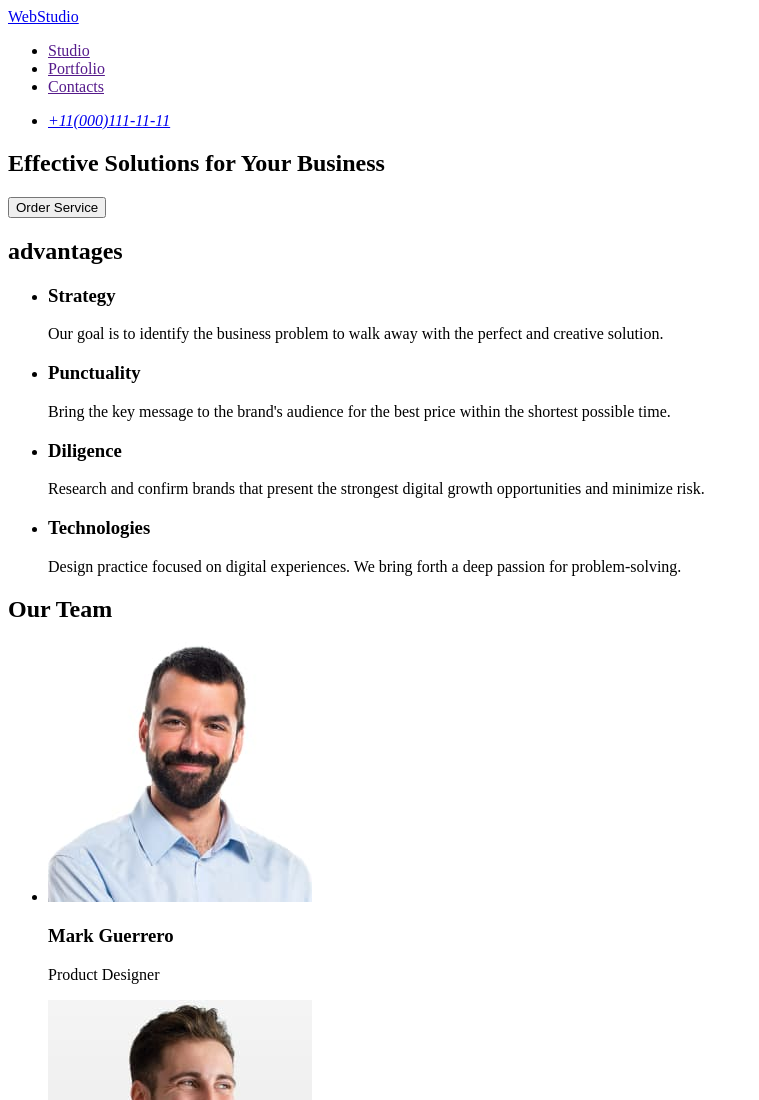
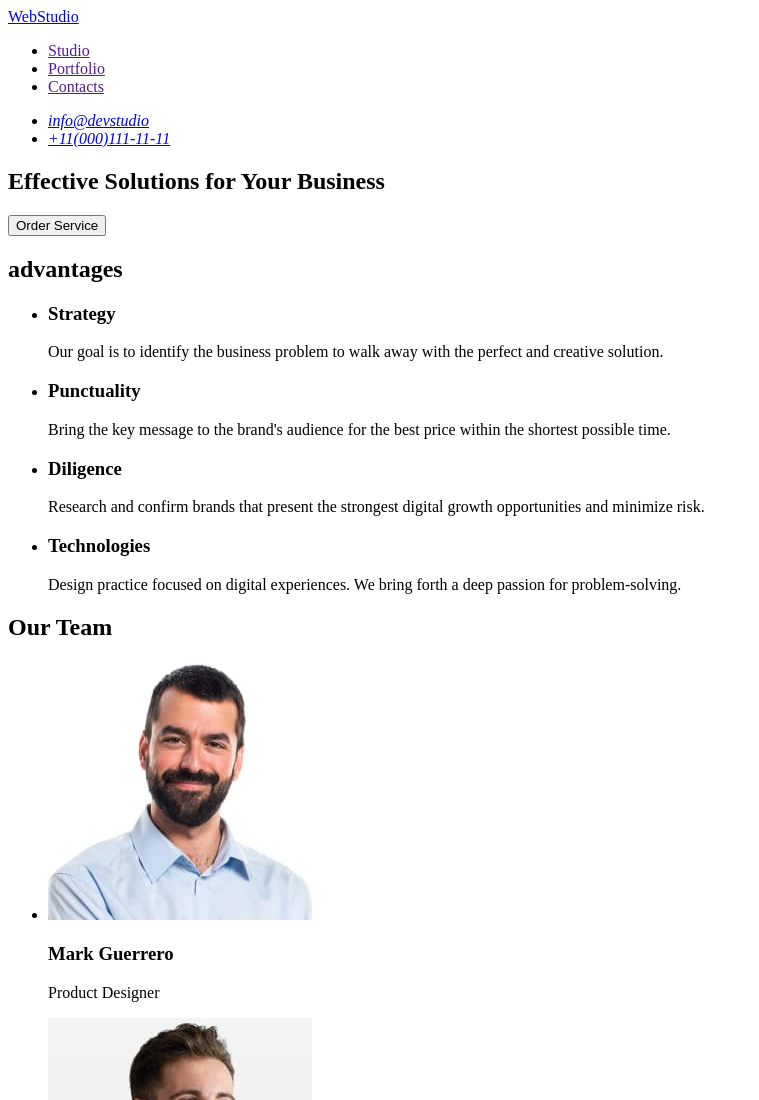
Before and after one commit to DyenyezhkaAleksandr/goit-markup-hw-01, a plain HTML site: page index.html in a window 1280 px wide. Shown: the top 1100 px of the page, without its empty margins (0-759 px from the left). Drawn offline with Linux system fonts and the light colour scheme.

Commit message:
Update index.html

```diff
--- a/index.html
+++ b/index.html
@@ -18,6 +18,7 @@
       </nav>
       <address>
         <ul>
+          <li><a href="mailto:info@devstudio.com">info@devstudio</a></li>
           <li><a href="tel:+110001111111">+11(000)111-11-11</a></li>
         </ul>
       </address>
```
